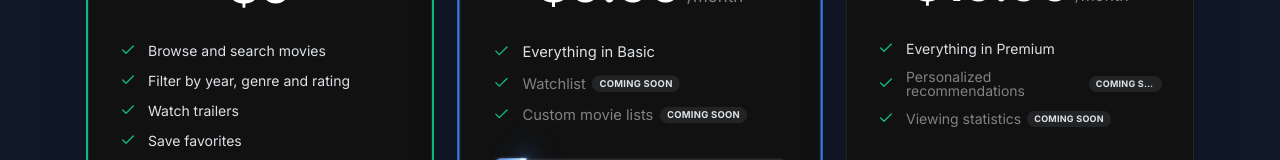
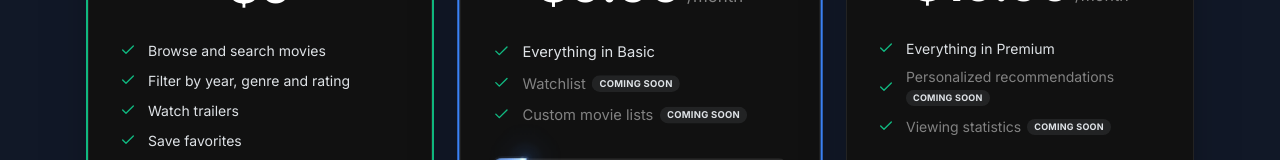
Before and after one commit to HrvojeZec/movieapp, a Next.js app: page /subscription/pricing in a window 1280 px wide. Shown: the part 465-625 px from the top of the page. Built offline with nearby package versions, Linux system fonts and the light colour scheme; no server answers.

Commit message:
fix(pricing): wrap coming soon badges instead of cutting them off

```diff
--- a/src/features/subscription/ui/PlanCard/PlanCard.tsx
+++ b/src/features/subscription/ui/PlanCard/PlanCard.tsx
@@ -118,7 +118,7 @@ export function PlanCard({
         >
           {plan.features.map((feature) => (
             <List.Item key={feature.label} c={feature.comingSoon ? "dimmed" : "gray.3"}>
-              <Group gap={6} wrap="nowrap">
+              <Group gap={6}>
                 {feature.label}
                 {feature.comingSoon && (
                   <Badge size="xs" variant="light" color="gray">
```
